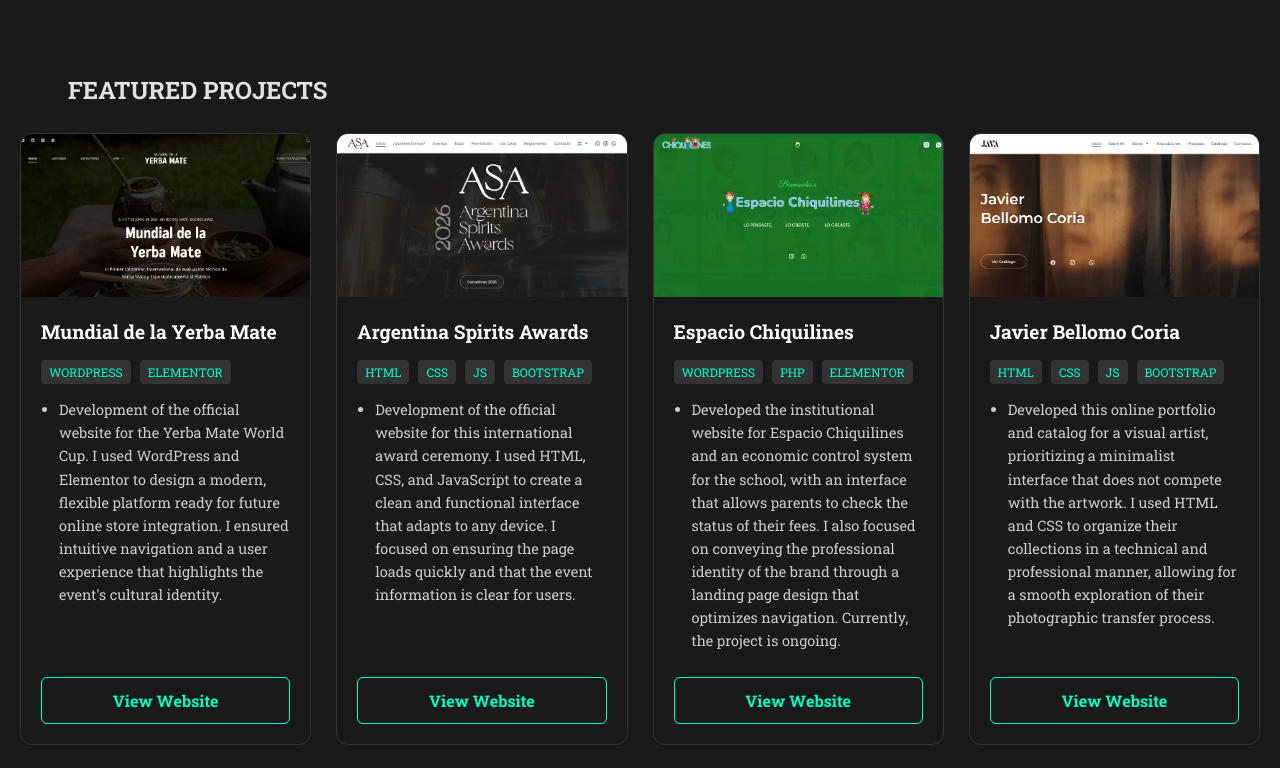
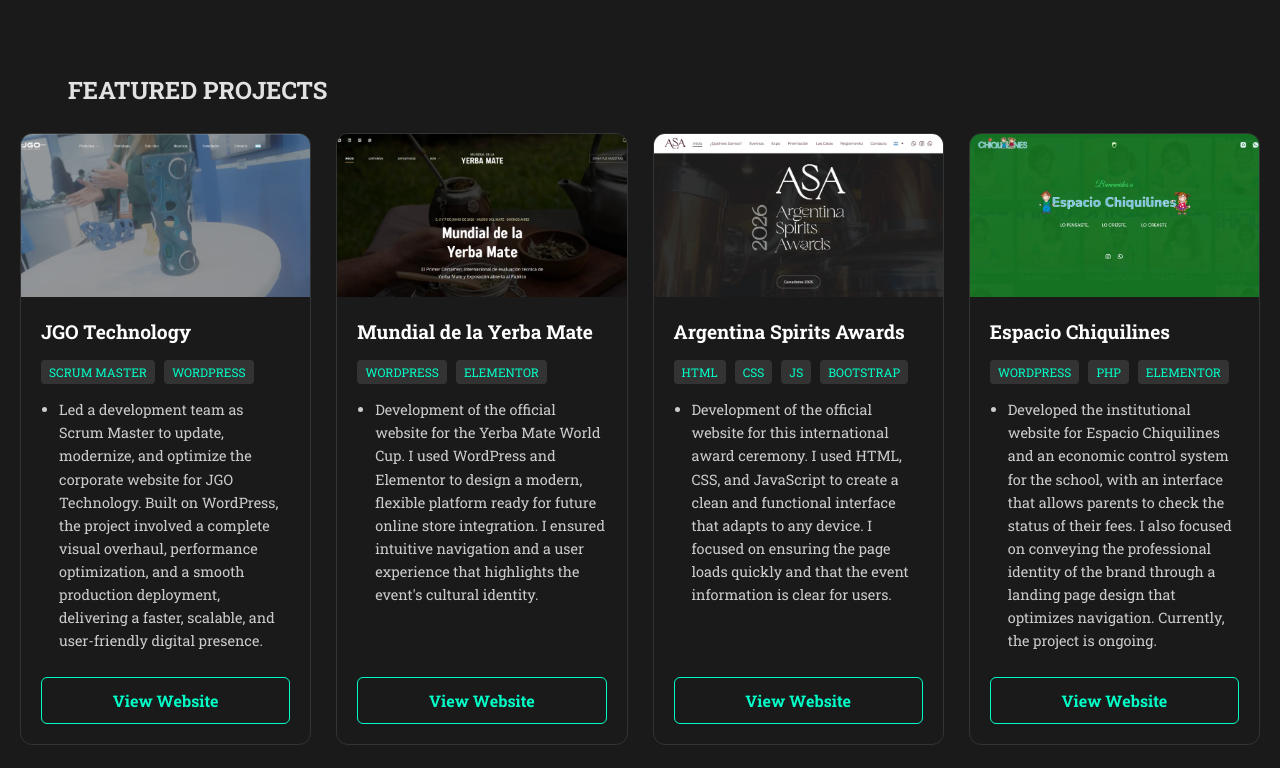
Before and after one commit to CarlosEduardoBalbastro/carlosBalbastroCV2026, a plain HTML site: page index.html in a window 1280 px wide. Shown: the part 360-1128 px from the top of the page. Drawn offline with Linux system fonts and the light colour scheme; a web font is replaced by a local one.

Commit message:
feat:se actualizo galeria de clientes jgo technology

```diff
--- a/index.html
+++ b/index.html
@@ -128,6 +128,37 @@
 
     <div class="projects-grid">
 
+       <article class="project-card">
+            <div class="project-image">
+                <a href="https://jgotechnology.com/" target="_blank" rel="noopener noreferrer">
+  <img src="/img/web_jgo00.webp" alt="Mundial de la Yerba Mate" loading="lazy">
+                </a>
+
+            </div>
+
+            <div class="project-content">
+                <h3 class="project-name">JGO Technology</h3>
+
+                <div class="project-tags">
+                    <span>Scrum Master</span>
+                    <span>WordPress</span>
+
+
+                </div>
+
+                <ul class="project-features">
+                    <li>
+               Led a development team as Scrum Master to update, modernize, and optimize the corporate website for JGO Technology. Built on WordPress, the project involved a complete visual overhaul, performance optimization, and a smooth production deployment, delivering a faster, scalable, and user-friendly digital presence.
+                    </li>
+
+
+                </ul>
+
+                <a href="https://jgotechnology.com/" target="_blank" class="btn-project">
+                    View Website
+                </a>
+            </div>
+        </article>
 
         <article class="project-card">
             <div class="project-image">
```
Also changed, not shown: html/terminos.html (+1 -1 lines), img/web_jgo.webp (added), img/web_jgo00.webp (added).
